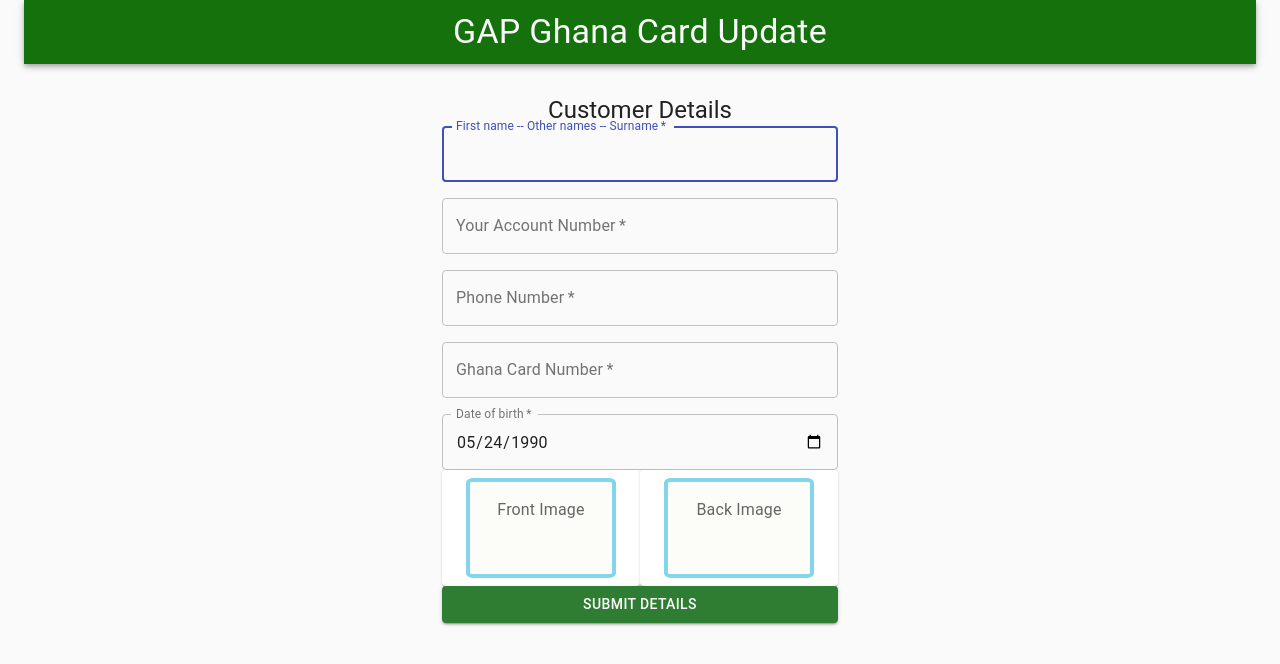
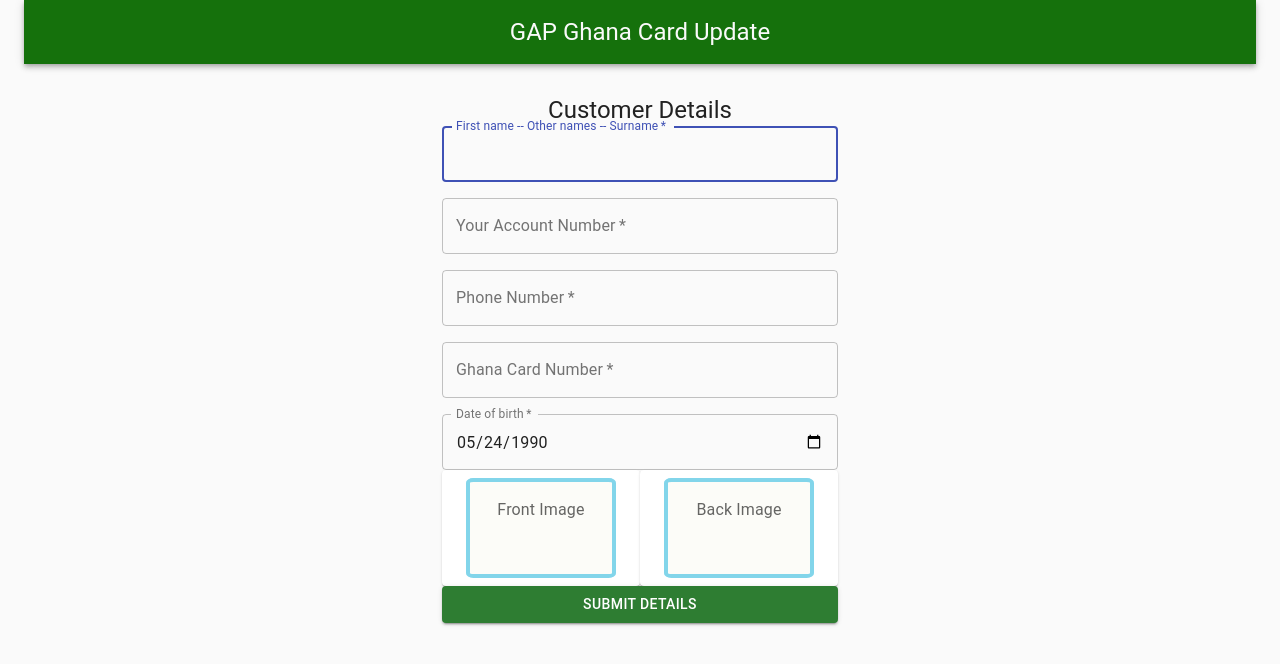
Before and after one commit to jixboa/ghanacard, a React (Create React App) app: page / in a window 1280 px wide. Shown: the top 664 px of the page. Built offline with nearby package versions, Linux system fonts and the light colour scheme.

Commit message:
Build Appbar margin

```diff
--- a/src/components/navbar/NavBar.jsx
+++ b/src/components/navbar/NavBar.jsx
@@ -9,6 +9,7 @@ import { AppBar, Typography, Toolbar, makeStyles } from "@material-ui/core";
 const useStyle = makeStyles({
   root: {
     flexGrow: 1,
+    margin: "0px auto",
   },
   appbarStyle: {
     background: "#15710c",
@@ -35,7 +36,7 @@ const NavBar = () => {
     <>
       <AppBar position="static" className={classes.appbarStyle}>
         <Toolbar>
-          <Typography variant="h4" className={classes.root}>
+          <Typography variant="h5" className={classes.root}>
             <Link className={classes.linkStyle} to="/">
               GAP Ghana Card Update
             </Link>
```
